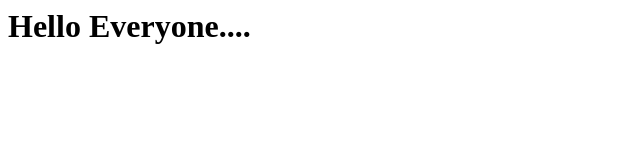
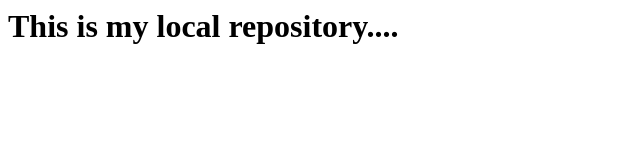
Before and after one commit to Rutuja-kothawade/localRepo, a plain HTML site: page index.html in a window 1280 px wide. Shown: the whole page, without its empty margins (0-640 px from the left). Drawn offline with Linux system fonts and the light colour scheme.

```diff
--- a/index.html
+++ b/index.html
@@ -1 +1 @@
-<h1>Hello Everyone....</h1>
+<h1>This is my local repository....</h1>
```
